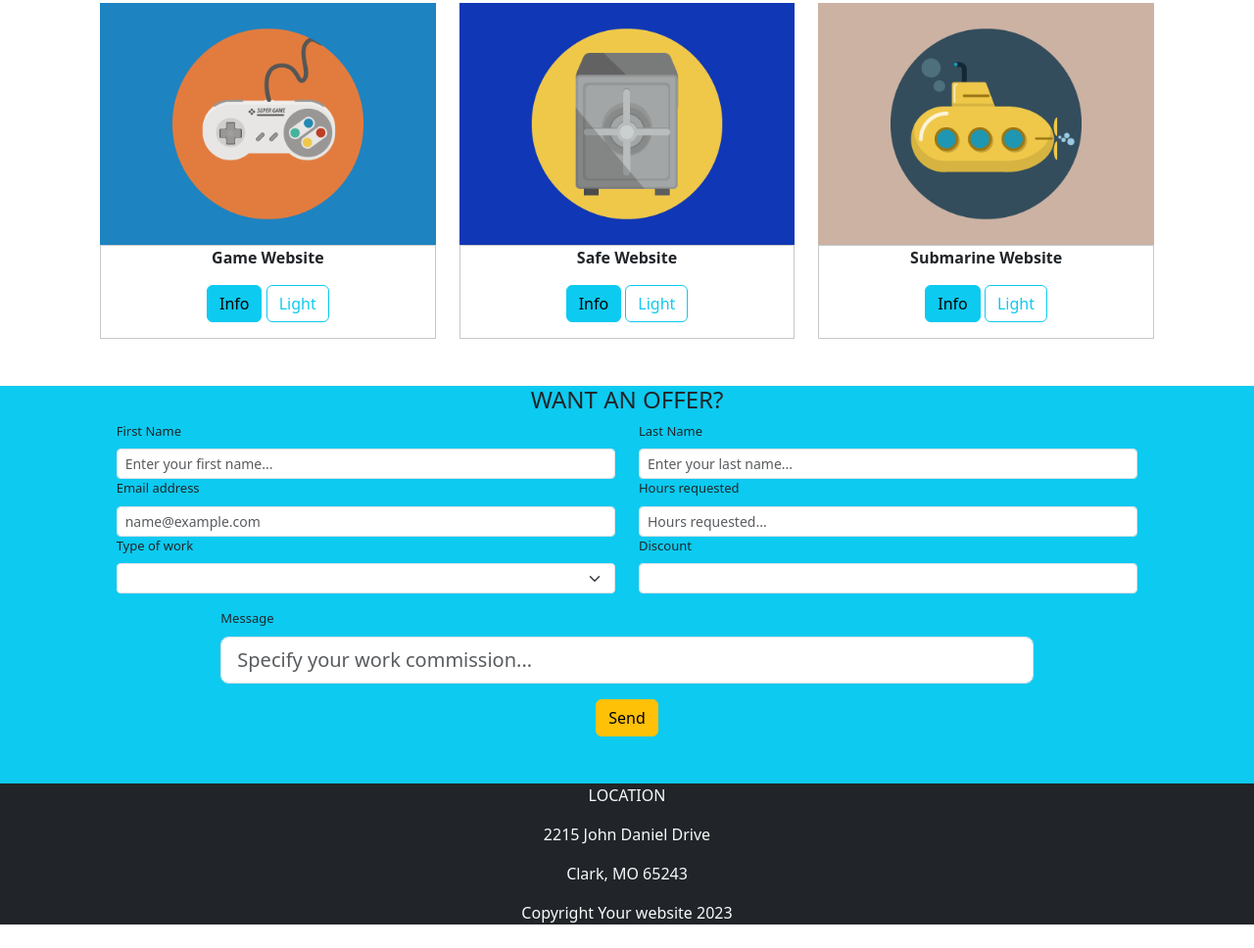
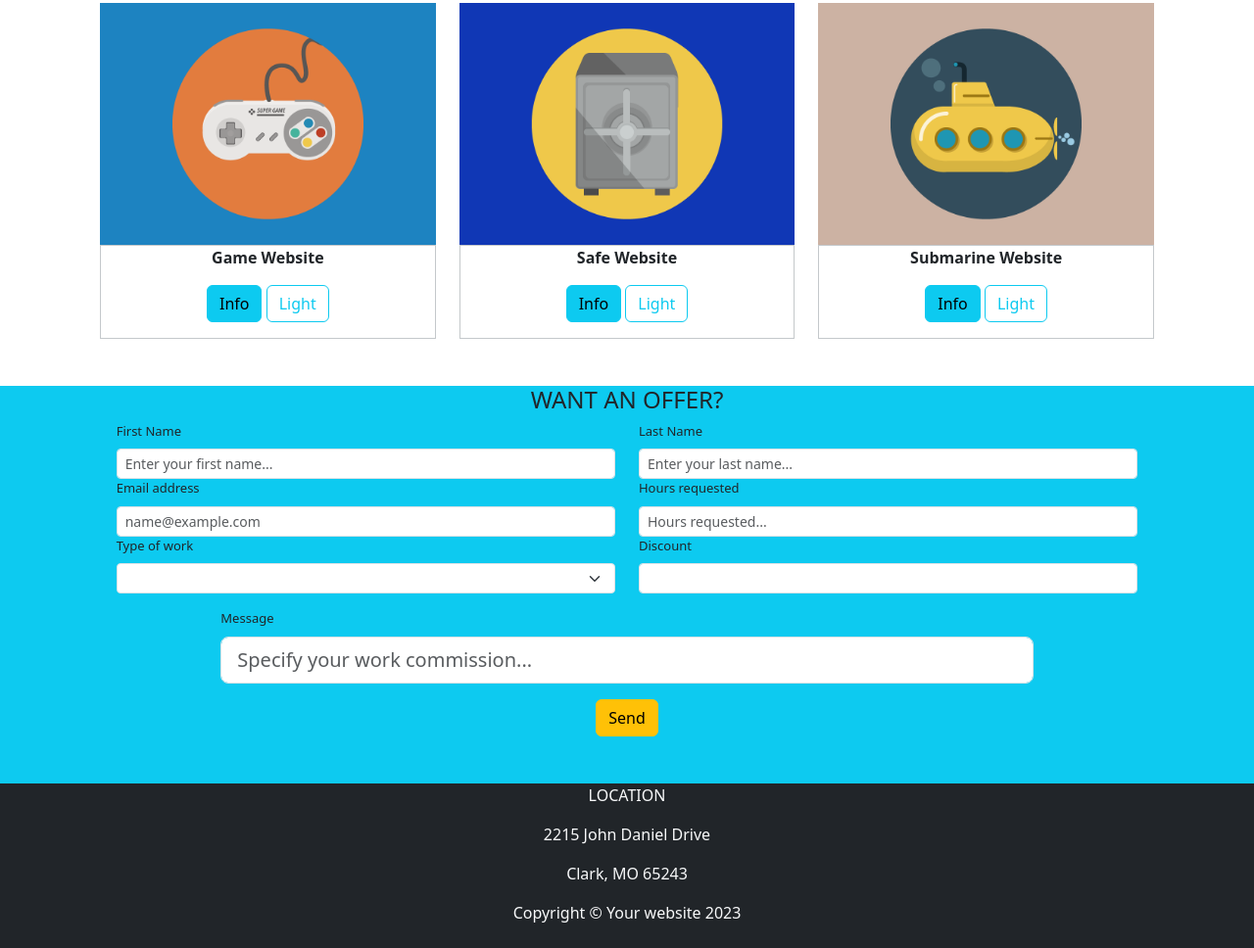
Before and after one commit to NaP9977/bootstrap-html-freelancer, a plain HTML site: page index.html in a window 1280 px wide. Shown: the part 1027-1995 px from the top of the page at 98% size. Drawn offline with nearby package versions, Linux system fonts and the light colour scheme.

Commit message:
Completed

```diff
--- a/index.html
+++ b/index.html
@@ -165,12 +165,16 @@
 
 
  </div>
-  <footer class="text-center bg-dark text-light">
-    <div class="container mt-10">
-<p class=>LOCATION</p>
-<p>2215 John Daniel Drive </p>
-<p>Clark, MO 65243</p>
-<p class=>Copyright Your website 2023</p>
+
+ <div class="container-fluid bg-dark pb-4">
+ <footer class=" w-100 text-center bg-dark text-light mb-0">
+
+<p class= "fw-light"><b>LOCATION</b></p>
+<p class="fw-light">2215 John Daniel Drive </p>
+<p class="fw-light">Clark, MO 65243</p>
+<p class= "m-0 fw-light">Copyright &copy; Your website 2023</p>
+ </footer>
+    </div>
 
 
 
@@ -178,8 +182,6 @@
 
 
 
-
-  </footer>
 
 
 
```
